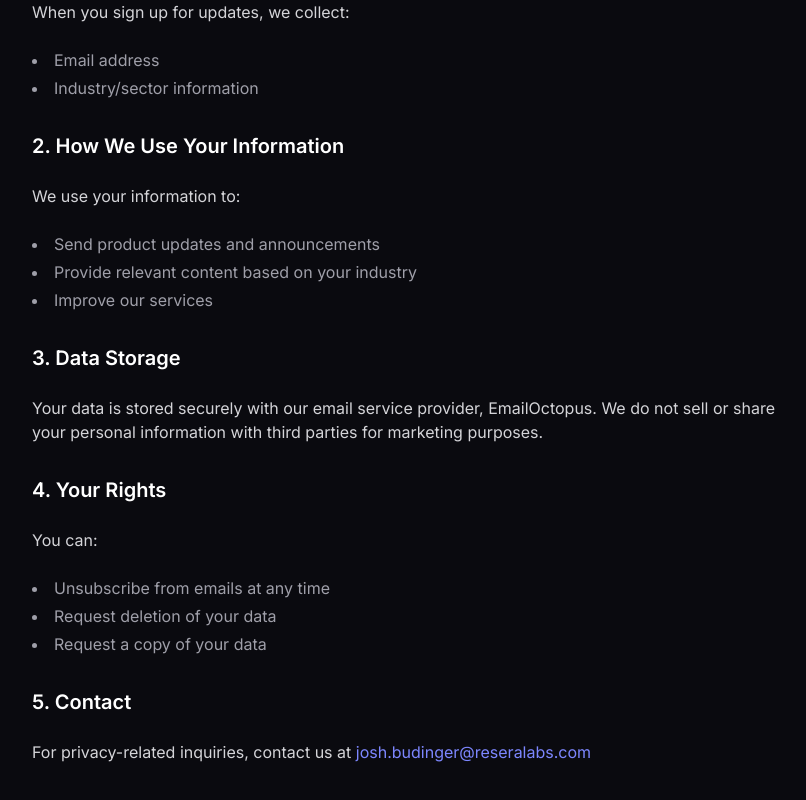
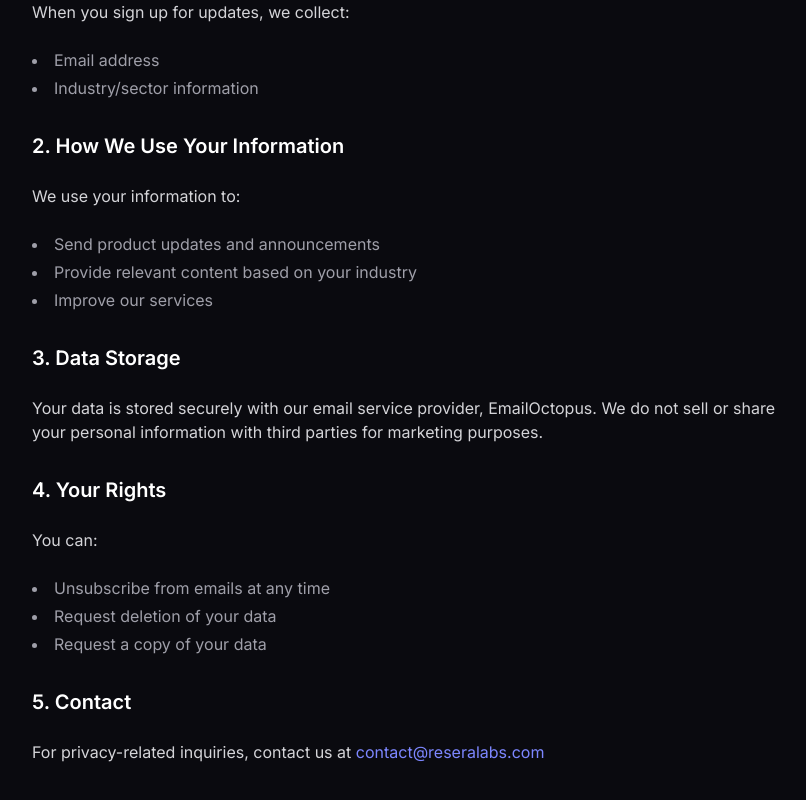
Before and after one commit to geoffhtaylor3d/reseralabs-website, a SvelteKit app: page /privacy in a window 1280 px wide. Shown: the part 312-1112 px from the top of the page, without its empty margins (224-1030 px from the left). Built offline with nearby package versions, Linux system fonts and the light colour scheme.

Commit message:
Update contact email to contact@reseralabs.com

```diff
--- a/src/routes/privacy/+page.svelte
+++ b/src/routes/privacy/+page.svelte
@@ -56,7 +56,7 @@
 			</ul>
 
 			<h2 class="text-xl font-semibold text-white mt-8">5. Contact</h2>
-			<p>For privacy-related inquiries, contact us at <a href="mailto:josh.budinger@reseralabs.com" class="text-indigo-400 hover:text-indigo-300">josh.budinger@reseralabs.com</a></p>
+			<p>For privacy-related inquiries, contact us at <a href="mailto:contact@reseralabs.com" class="text-indigo-400 hover:text-indigo-300">contact@reseralabs.com</a></p>
 		</div>
 	</div>
 </div>
--- a/src/routes/terms/+page.svelte
+++ b/src/routes/terms/+page.svelte
@@ -51,7 +51,7 @@
 			<p>We reserve the right to modify these terms at any time. Continued use of the website constitutes acceptance of any changes.</p>
 
 			<h2 class="text-xl font-semibold text-white mt-8">8. Contact</h2>
-			<p>For questions about these terms, contact us at <a href="mailto:josh.budinger@reseralabs.com" class="text-indigo-400 hover:text-indigo-300">josh.budinger@reseralabs.com</a></p>
+			<p>For questions about these terms, contact us at <a href="mailto:contact@reseralabs.com" class="text-indigo-400 hover:text-indigo-300">contact@reseralabs.com</a></p>
 		</div>
 	</div>
 </div>
```
